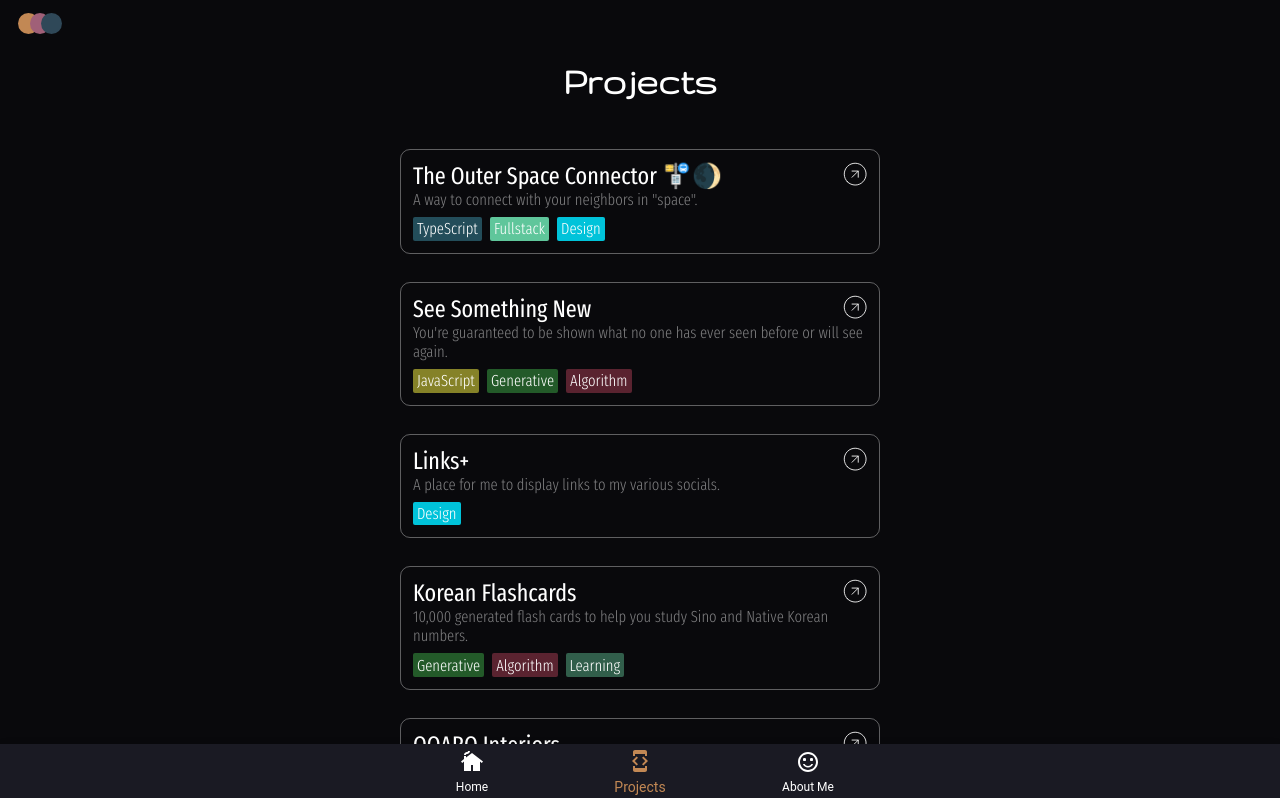
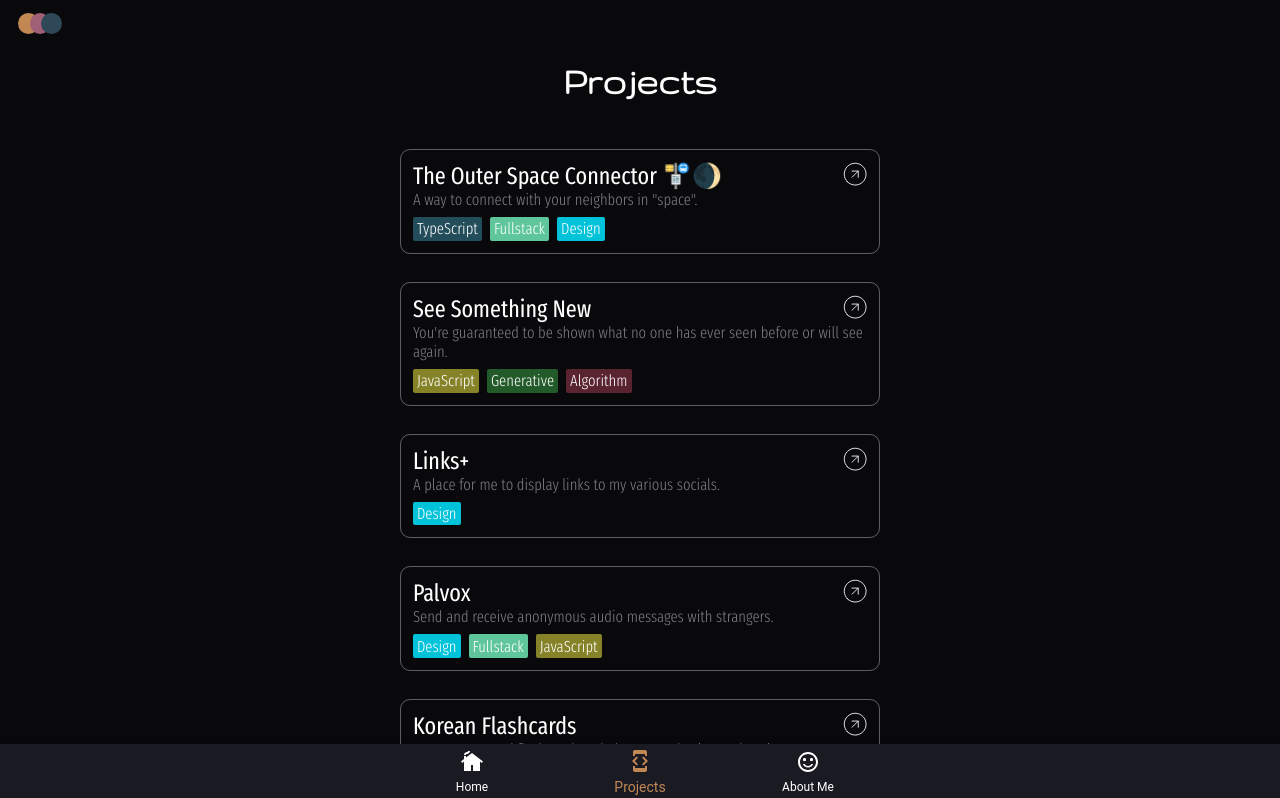
Before and after one commit to AdamDavisDeveloper/adams-portfolio, a React (Vite) app: page /projects in a window 1280 px wide. Shown: the top 798 px of the page. Built offline with nearby package versions, Linux system fonts and the light colour scheme.

Commit message:
Add Palvox project

```diff
--- a/src/Views/Home/FeaturedData.ts
+++ b/src/Views/Home/FeaturedData.ts
@@ -9,9 +9,9 @@ export default [
         description: `A website which helps people learn the korean number systems through randomly generated flash cards.`,
         urlSlug: `korean-flashcards`
     },
-    // {
-    //     title: `Palvox | Audio Pals`,
-    //     description: `A charming app which allows you to send & receive anonymous audio messages and become audio pals with strangers. Created to be the most accessible social app for the blind and visually impaired.`,
-    //     urlSlug: `palvox`
-    // },
+    {
+        title: `The Outer Space Connector`,
+        description: `A way to connect with your neighbors in "space".`,
+        urlSlug: `outer-space-connector`
+    },
 ]
--- a/src/Views/Projects/ProjectsData.ts
+++ b/src/Views/Projects/ProjectsData.ts
@@ -19,6 +19,11 @@ import KoreanNumbers_Image_03 from '/src/img/project/korean-numbers-03.png';
 import SomethingNew_Image_01 from '/src/img/project/something-new-01.png'; //@ts-ignore
 // Links+ Project
 import LinksPlus from '/src/img/project/links-plus.png'; //@ts-ignore
+// Palvox
+import Palvox01 from '/src/img/project/palvox/01.png' //@ts-ignore
+import Palvox02 from '/src/img/project/palvox/02.gif' //@ts-ignore
+import Palvox03 from '/src/img/project/palvox/03.png' //@ts-ignore
+import Palvox04 from '/src/img/project/palvox/04.png' //@ts-ignore
 // OQUARO project
 import OQUAROInteriors from '/src/img/project/oqaro.png' //@ts-ignore
 // The Outer Space Connector project
@@ -90,6 +95,13 @@ export const ProjectTileData: projectTileTypes[] = [
         urlSlug: "links-plus",
         imagePath: "",
         tags: [ tags.design ],
+    },
+    {
+        title: "Palvox",
+        description: "Send and receive anonymous audio messages with strangers.",
+        urlSlug: "palvox",
+        imagePath: "",
+        tags: [ tags.design, tags.fullstack, tags.javascript ],
     },
     {
         title: "Korean Flashcards",
@@ -180,6 +192,37 @@ export const ProjectData = [
         technologies: [ technologies.html, technologies.scss ]
     },
     {
+        id: "palvox",
+        title: "Palvox",
+        subtitle: "Send and receive anonymous audio messages with strangers.",
+        liveURL: "https://palvox-dev.web.app/",
+        writeUp: `Palvox is a project I started in 2022 as a way to both give people a way to connect without the burden of traditional social media and as a platform which is audio-first and completely accessible to those with visual disabilities. Palvox is an app which allows users (or "Pals") to create short audio recordings on their phones and send them out where the messages will be delivered to a random set of other users. When a message is delivered to your mailbox from another Pal, you will have the option to follow them to continue receiving their future messages. All Pals are anonymous first, meaning that the Pal display names shown in the mailbox are randomly generated and not chosen by users. I wanted this app to be a fun way to connect with strangers in a pro-parasocial format, allowing users to listen to others, not being able to directly communicate back to them but able to toss their own thoughts out to other strangers. Unfortunately, as these projects often go, I got very busy with work and shelved the project only to return and find that I have gotten so much better at systems design that this code base needs a total overhaul. Additionally, capturing audio has less browser support than I originally thought and I would rewrite this project using React Native should I pick it up again.`,
+        github: "",
+        sections: [
+            {
+                text: `These are screenshots of the initial developed designs for Palvox. This is the view shown to anyone who arrives on the Palvox web app and hasn't logged in or created an account yet.`,
+                imgPath: Palvox01,
+                vertical: false
+            },
+            {
+                text: `I used the Framer Motion library to prototype some basic motion design here and I used the slide in modal to reduce what I call "view switching fatigue."`,
+                imgPath: Palvox02,
+                vertical: false
+            },
+            {
+                text: `This is the account creation screen which you would see after chosing an email and password (I used Firebase Authentication). Initially, I was using an API called DiceBear for randomized SVG character profile pictures. I would allow the Pal (user) to select one from the list or generate a new list of random profile photo options. This API no longer exists so I just have colored circles for now.`,
+                imgPath: Palvox03,
+                vertical: false
+            },
+            {
+                text: `Here is the Profile view as seen by a logged in Pal. Here, Pals can navigate using the conventiently placed bottom navigation bar with three straightforward options: Profile, Send Messages, and Mailbox. The profile view gives status and information around the currently logged in Pal. The Send Messages view allows Pals to record a >20sec voice recording and send it out to random Pals' mailboxes. And the Mailbox is where a Pal can check to see if any messages have been delivered to their box, listen to the messages, and choose to follow any Pal who sends interesting messages.`,
+                imgPath: Palvox04,
+                vertical: false
+            },
+        ],
+        technologies: [ technologies.react, technologies.javascript, technologies.firebase, technologies.figma ]
+    },
+    {
         id: "korean-flashcards",
         title: "Korean Flashcards",
         subtitle: "Generated flash cards to help you study Sino and Native Korean numbers",
```
